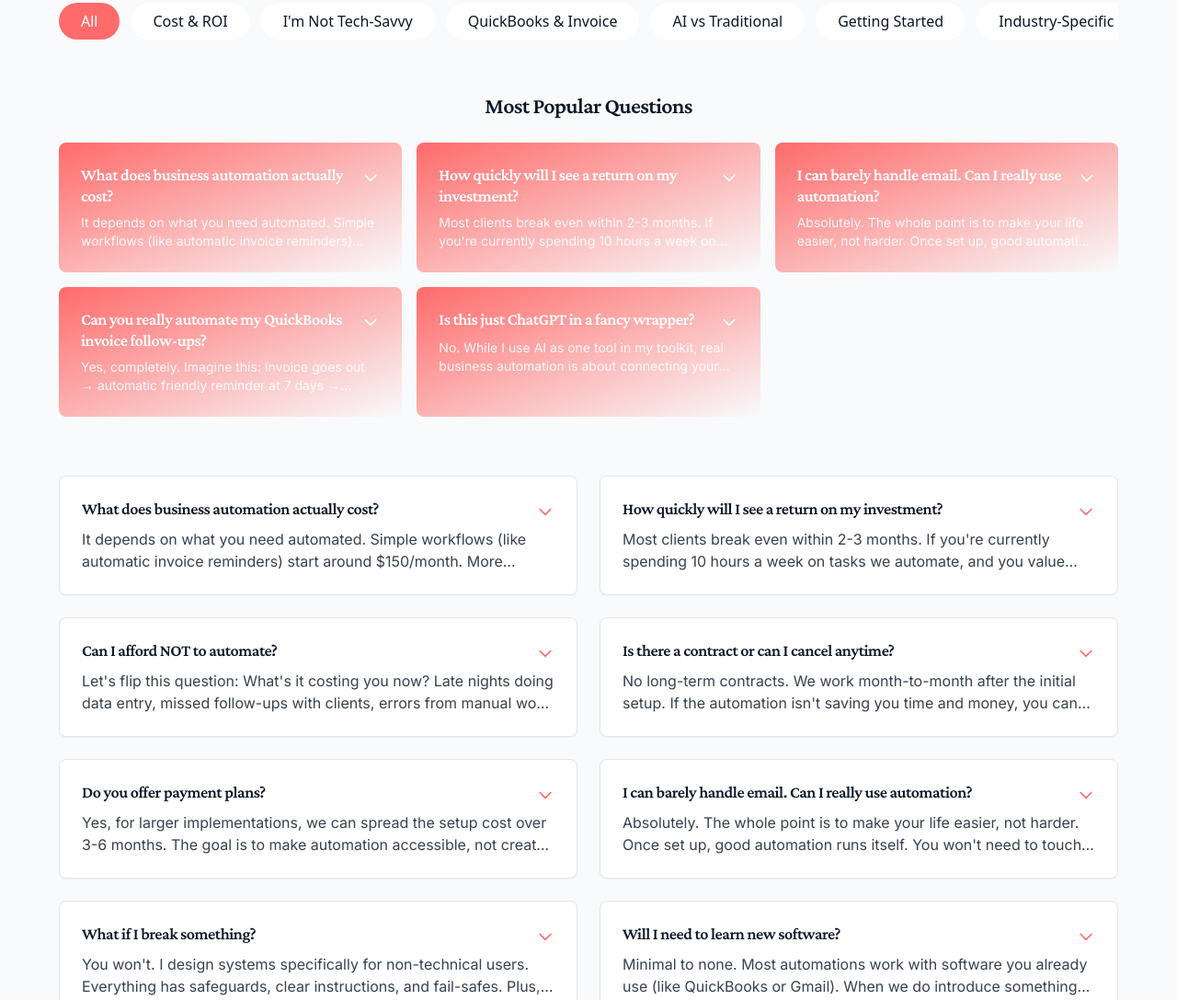
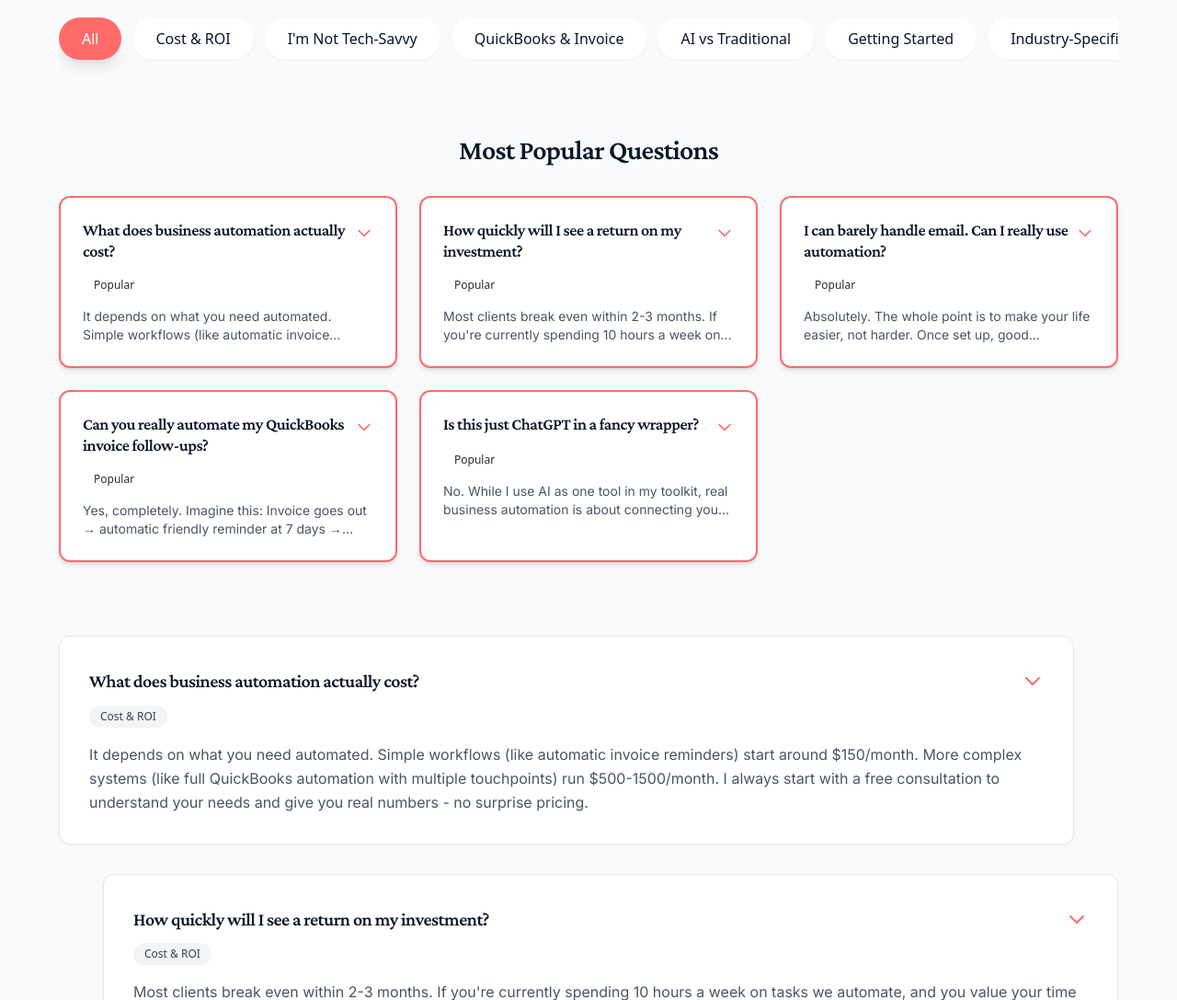
Before and after one commit to builtbytom/ct-automation-site-2, an Astro site: page /faq in a window 1280 px wide. Shown: the part 553-1640 px from the top of the page at 92% size. Built offline with nearby package versions, Linux system fonts and the light colour scheme; Astro itself is replaced by a stand-in of ours.

Commit message:
Redesign FAQ page - better readability, no wall of text, fixed contrast issues

```diff
--- a/src/pages/faq.astro
+++ b/src/pages/faq.astro
@@ -442,19 +442,19 @@ const popularFaqs = faqs.filter(faq => faq.popular).slice(0, 6);
   </section>
 
   <!-- FAQ Content -->
-  <section class="py-16 px-4 bg-gray-50" x-data="faqSearch()" x-init="initSearch()">
+  <section class="py-20 px-4 bg-gray-50" x-data="faqSearch()" x-init="initSearch()">
     <div class="container mx-auto max-w-6xl">
       <!-- Category Pills -->
-      <div class="mb-12 overflow-x-auto">
-        <div class="flex gap-3 min-w-max mx-auto justify-center flex-wrap pb-2">
+      <div class="mb-16 overflow-x-auto">
+        <div class="flex gap-3 min-w-max mx-auto justify-center flex-wrap pb-4">
           {categories.map((category) => {
             // Escape single quotes for Alpine.js
             const escapedCategory = category.replace(/'/g, "\\'");
             return (
               <button
                 @click={`activeCategory = '${escapedCategory}'`}
-                :class={`activeCategory === '${escapedCategory}' ? 'bg-coral-500 text-white' : 'bg-white text-navy-900 hover:bg-coral-100'`}
-                class="px-6 py-2 rounded-full font-medium transition-all duration-200 whitespace-nowrap"
+                :class={`activeCategory === '${escapedCategory}' ? 'bg-coral-500 text-white shadow-lg' : 'bg-white text-navy-900 hover:bg-gray-100 shadow-sm'`}
+                class="px-6 py-2.5 rounded-full font-medium transition-all duration-200 whitespace-nowrap border border-transparent"
               >
                 {category}
               </button>
@@ -464,20 +464,20 @@ const popularFaqs = faqs.filter(faq => faq.popular).slice(0, 6);
       </div>
 
       <!-- Popular Questions Section -->
-      <div class="mb-16" x-show="!searchQuery && activeCategory === 'All'">
-        <h2 class="text-2xl font-display font-semibold text-navy-900 mb-6 text-center">
+      <div class="mb-20" x-show="!searchQuery && activeCategory === 'All'">
+        <h2 class="text-3xl font-display font-semibold text-navy-900 mb-8 text-center">
           Most Popular Questions
         </h2>
-        <div class="grid grid-cols-1 md:grid-cols-2 lg:grid-cols-3 gap-4">
+        <div class="grid grid-cols-1 md:grid-cols-2 lg:grid-cols-3 gap-6">
           <template x-for="faq in popularFaqs" :key="faq.id">
             <div
-              class="bg-gradient-to-br from-coral-500 to-coral-600 p-6 rounded-lg text-white cursor-pointer hover:scale-105 transition-transform duration-200"
+              class="bg-white p-6 rounded-xl shadow-md hover:shadow-xl transition-all duration-200 cursor-pointer border-2 border-coral-500"
               @click="expandedId = expandedId === faq.id ? null : faq.id"
             >
-              <div class="flex items-start justify-between mb-2">
-                <h3 class="font-semibold text-lg leading-tight flex-1 pr-2" x-text="faq.question"></h3>
+              <div class="flex items-start justify-between mb-3">
+                <h3 class="font-semibold text-lg leading-tight flex-1 pr-2 text-navy-900" x-text="faq.question"></h3>
                 <svg
-                  class="w-5 h-5 flex-shrink-0 transition-transform duration-200 mt-1"
+                  class="w-5 h-5 flex-shrink-0 transition-transform duration-200 mt-1 text-coral-500"
                   :class="expandedId === faq.id ? 'rotate-180' : ''"
                   fill="none"
                   stroke="currentColor"
@@ -486,14 +486,19 @@ const popularFaqs = faqs.filter(faq => faq.popular).slice(0, 6);
                   <path stroke-linecap="round" stroke-linejoin="round" stroke-width="2" d="M19 9l-7 7-7-7"></path>
                 </svg>
               </div>
+              <div class="mb-3">
+                <span class="inline-block px-3 py-1 text-xs font-medium bg-coral-100 text-coral-700 rounded-full">
+                  Popular
+                </span>
+              </div>
               <p
-                class="text-white/90 text-sm line-clamp-2"
+                class="text-gray-600 text-sm line-clamp-2"
                 x-show="expandedId !== faq.id"
                 x-text="faq.answer"
               >
               </p>
               <p
-                class="text-white/90 text-sm"
+                class="text-gray-600 text-sm"
                 x-show="expandedId === faq.id"
                 x-transition:enter="transition ease-out duration-200"
                 x-transition:enter-start="opacity-0"
@@ -507,16 +512,26 @@ const popularFaqs = faqs.filter(faq => faq.popular).slice(0, 6);
       </div>
 
       <!-- All Questions -->
-      <div class="grid grid-cols-1 md:grid-cols-2 gap-6">
-        <template x-for="faq in filteredFaqs" :key="faq.id">
+      <div class="space-y-8">
+        <h2 class="text-2xl font-display font-semibold text-navy-900 mb-6" x-show="activeCategory !== 'All' || searchQuery">
+          <span x-show="searchQuery">Search Results</span>
+          <span x-show="!searchQuery && activeCategory !== 'All'" x-text="`${activeCategory} Questions`"></span>
+        </h2>
+
+        <div class="grid grid-cols-1 gap-8">
+          <template x-for="(faq, index) in filteredFaqs" :key="faq.id">
             <div
-            class="bg-white p-6 rounded-lg shadow-sm hover:shadow-md transition-all duration-200 cursor-pointer border border-gray-200"
+              class="bg-white p-8 rounded-xl shadow-sm hover:shadow-lg transition-all duration-200 cursor-pointer border border-gray-200"
+              :class="index % 2 === 0 ? 'lg:mr-12' : 'lg:ml-12'"
               @click="expandedId = expandedId === faq.id ? null : faq.id"
             >
-            <div class="flex items-start justify-between mb-2">
-              <h3 class="font-semibold text-lg text-navy-900 leading-tight flex-1 pr-2" x-text="faq.question"></h3>
+              <div class="flex items-start justify-between mb-4">
+                <div class="flex-1">
+                  <h3 class="font-semibold text-xl text-navy-900 leading-relaxed pr-4 mb-2" x-text="faq.question"></h3>
+                  <span class="inline-block px-3 py-1 text-xs font-medium bg-gray-100 text-gray-700 rounded-full" x-text="faq.category"></span>
+                </div>
                 <svg
-                class="w-5 h-5 text-coral-500 flex-shrink-0 transition-transform duration-200 mt-1"
+                  class="w-6 h-6 text-coral-500 flex-shrink-0 transition-transform duration-200 mt-1"
                   :class="expandedId === faq.id ? 'rotate-180' : ''"
                   fill="none"
                   stroke="currentColor"
@@ -526,9 +541,9 @@ const popularFaqs = faqs.filter(faq => faq.popular).slice(0, 6);
                 </svg>
               </div>
 
-            <!-- Collapsed state - show first line -->
+              <!-- Collapsed state - show preview -->
               <p
-              class="text-gray-700 line-clamp-2"
+                class="text-gray-600 text-base leading-relaxed line-clamp-3"
                 x-show="expandedId !== faq.id"
                 x-text="faq.answer"
               ></p>
@@ -543,13 +558,11 @@ const popularFaqs = faqs.filter(faq => faq.popular).slice(0, 6);
                 x-transition:leave-start="opacity-100 transform translate-y-0"
                 x-transition:leave-end="opacity-0 transform -translate-y-2"
               >
-              <p class="text-gray-700 whitespace-pre-line" x-text="faq.answer"></p>
-              <div class="mt-4 pt-4 border-t border-gray-200">
-                <p class="text-sm text-gray-500">Category: <span x-text="faq.category" class="font-medium"></span></p>
-              </div>
+                <p class="text-gray-600 text-base leading-relaxed whitespace-pre-line" x-text="faq.answer"></p>
               </div>
             </div>
           </template>
+        </div>
       </div>
 
       <!-- No Results Message -->
@@ -733,6 +746,13 @@ const popularFaqs = faqs.filter(faq => faq.popular).slice(0, 6);
     overflow: hidden;
   }
 
+  .line-clamp-3 {
+    display: -webkit-box;
+    -webkit-line-clamp: 3;
+    -webkit-box-orient: vertical;
+    overflow: hidden;
+  }
+
   /* Custom scrollbar for category pills */
   .overflow-x-auto::-webkit-scrollbar {
     height: 6px;
@@ -751,4 +771,29 @@ const popularFaqs = faqs.filter(faq => faq.popular).slice(0, 6);
   .overflow-x-auto::-webkit-scrollbar-thumb:hover {
     background: #94a3b8;
   }
+
+  /* Add subtle animation to FAQ cards */
+  @keyframes fadeInUp {
+    from {
+      opacity: 0;
+      transform: translateY(20px);
+    }
+    to {
+      opacity: 1;
+      transform: translateY(0);
+    }
+  }
+
+  [x-data] > div > div > div {
+    animation: fadeInUp 0.5s ease-out;
+    animation-fill-mode: both;
+  }
+
+  /* Stagger animation for FAQ items */
+  [x-data] > div > div > div:nth-child(1) { animation-delay: 0.1s; }
+  [x-data] > div > div > div:nth-child(2) { animation-delay: 0.15s; }
+  [x-data] > div > div > div:nth-child(3) { animation-delay: 0.2s; }
+  [x-data] > div > div > div:nth-child(4) { animation-delay: 0.25s; }
+  [x-data] > div > div > div:nth-child(5) { animation-delay: 0.3s; }
+  [x-data] > div > div > div:nth-child(6) { animation-delay: 0.35s; }
 </style>
```
Lines whose indentation alone changed are shown as unchanged.
